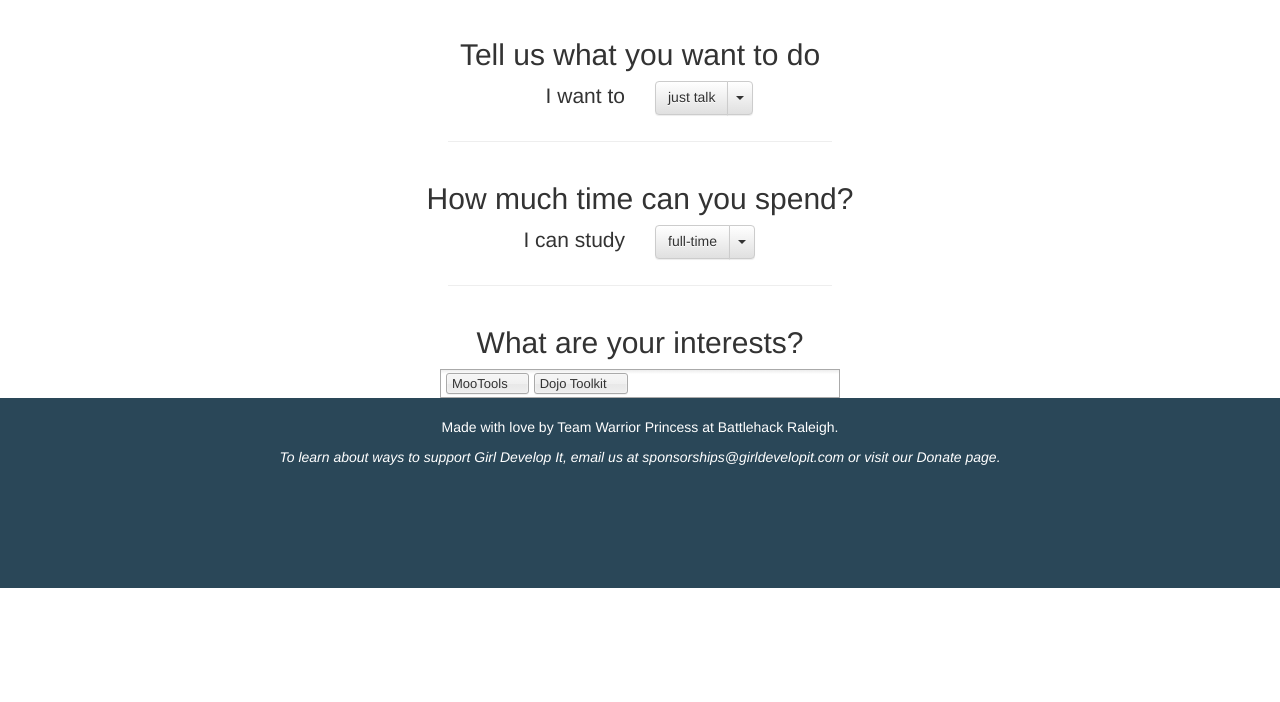
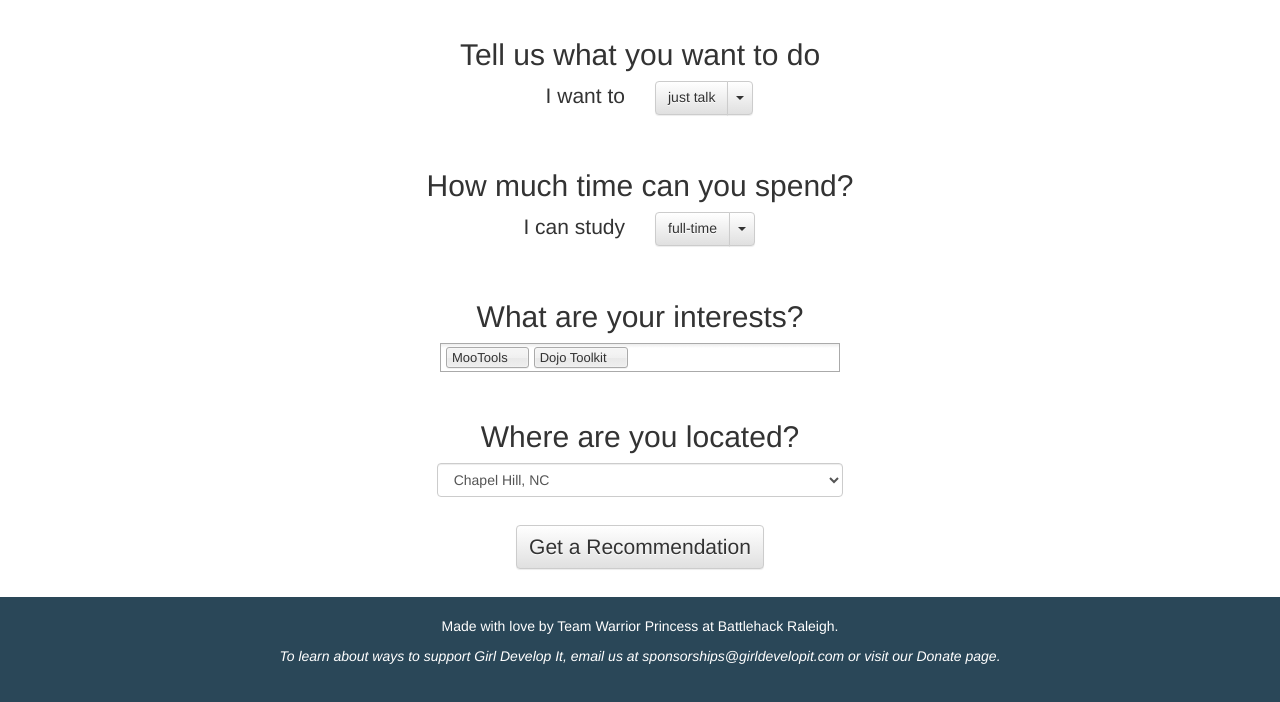
Before and after one commit to snkahn/warriorprincess, a plain HTML site: page index.html in a window 1280 px wide. Shown: the part 104-806 px from the top of the page. Drawn offline with nearby package versions, Linux system fonts and the light colour scheme.

Commit message:
location select and submit button

```diff
--- a/css/form.css
+++ b/css/form.css
@@ -1,11 +1,15 @@
+section {
+	margin-bottom: 2em;
+}
 .response {
 	font-size: 1.5em;
 }
-hr {
-	width: 30%;
-}
-
 .chosen-container {
   display:block !important;
   margin: 0 auto;
 }
+.get-recommendation {
+	 display:block !important;
+	margin: 0 auto;
+	font-size: 1.5em;
+}
--- a/index.html
+++ b/index.html
@@ -23,6 +23,7 @@
 
 <!-- Body content -->
     <div class="container-fixed">
+  <!-- Section goal -->
      <section class="row goal">
           <div class="col-xs-12 col-sm-12 col-md-12">
             <div class="row">
@@ -48,8 +49,7 @@
             </div>
           </div>
         </section>
-
-<hr>
+        <!-- Section committment -->
         <section class="row committment">
           <div class="col-xs-12 col-sm-12 col-md-12">
             <div class="row">
@@ -73,13 +73,13 @@
               </div>
           </div>
         </section>
-    <hr>
+        <!-- Section interests -->
         <section class="row interests">
           <div class="col-xs-12 col-sm-12 col-md-12">
             <div class="row">
               <h2 class="text-center">What are your interests?</h2>
               <div class="col-xs-12 col-sm-12 col-md-12">
-            <!-- multiple dropdown -->
+                <!-- Multiple dropdown -->
                 <select class="chosen chzn-select" multiple="true" style="width:400px;">
                   <option>Choose...</option>
                   <option>jQuery</option>
@@ -90,9 +90,35 @@
               </div>
           </div>
         </section>
+        <!-- Section Location -->
+        <section class="row location">
+          <div class="col-xs-12 col-sm-12 col-md-12">
+            <div class="row">
+              <h2 class="text-center">Where are you located?</h2>
+              <div class="col-xs-12 col-sm-4 col-sm-offset-4 col-md-4 col-md-offset-4">
+               <!-- Single select dropdown -->
+                <select class="form-control">
+                  <option>Chapel Hill, NC</option>
+                  <option>Durham, NC</option>
+                  <option>Raleigh, NC</option>
+                  <option>Seattle, WA</option>
+                  <option>Portland, OR</option>
+                </select>
               </div>
-
-
+            </div>
+          </div>
+        </section>
+        <!-- Section submit -->
+        <section class="row submit">
+          <div class="col-xs-12 col-sm-12 col-md-12">
+            <div class="row">
+              <div class="col-xs-12 col-sm-4 col-sm-offset-4 col-md-4 col-md-offset-4">
+                <button class="get-recommendation btn btn-default" type="submit">Get a Recommendation</button>
+              </div>
+            </div>
+          </div>
+        </section>
+   </div>
 <!-- GDI footer-->
 <footer class="brand">
 
```
Lines whose indentation alone changed are shown as unchanged.
